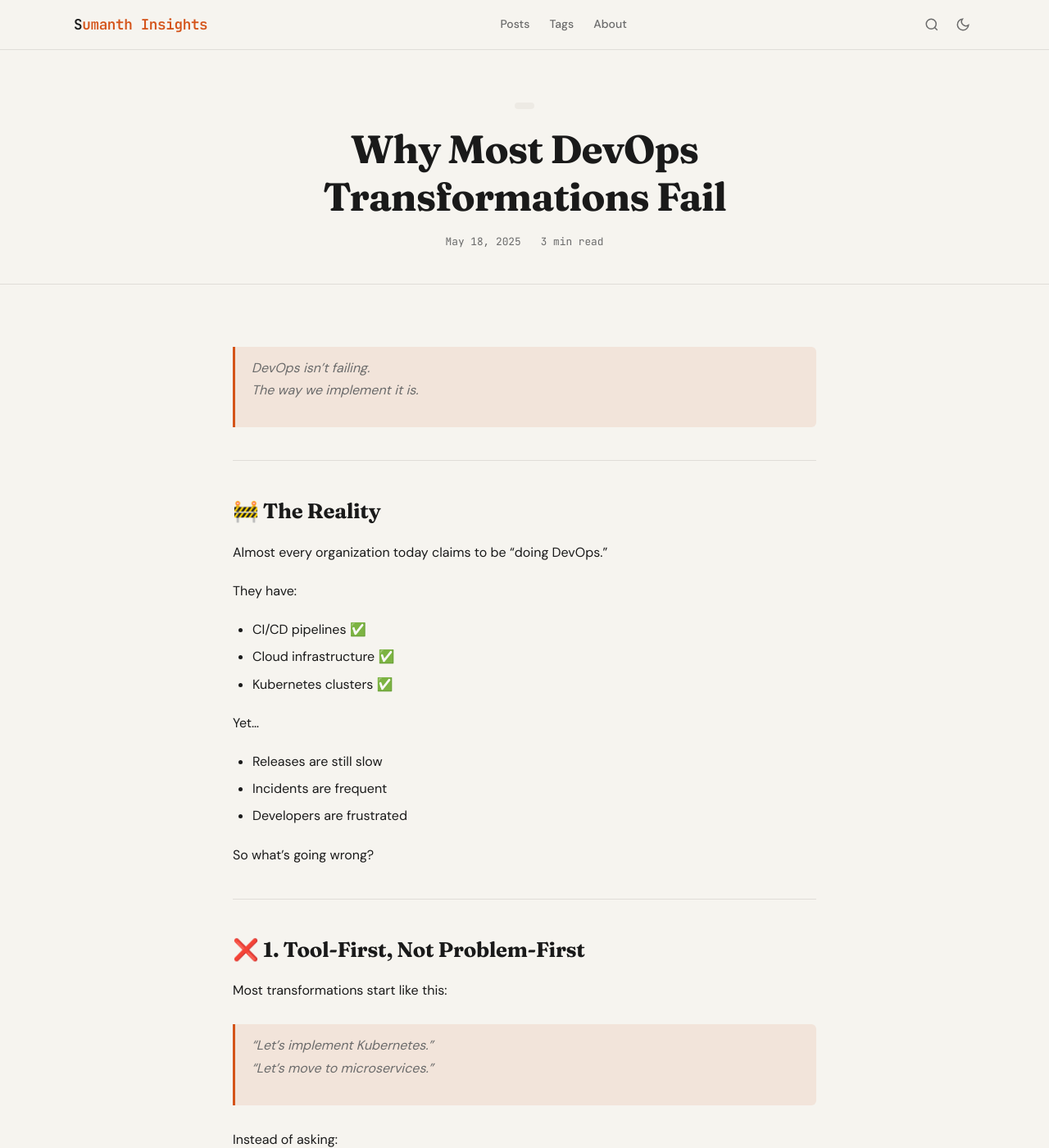
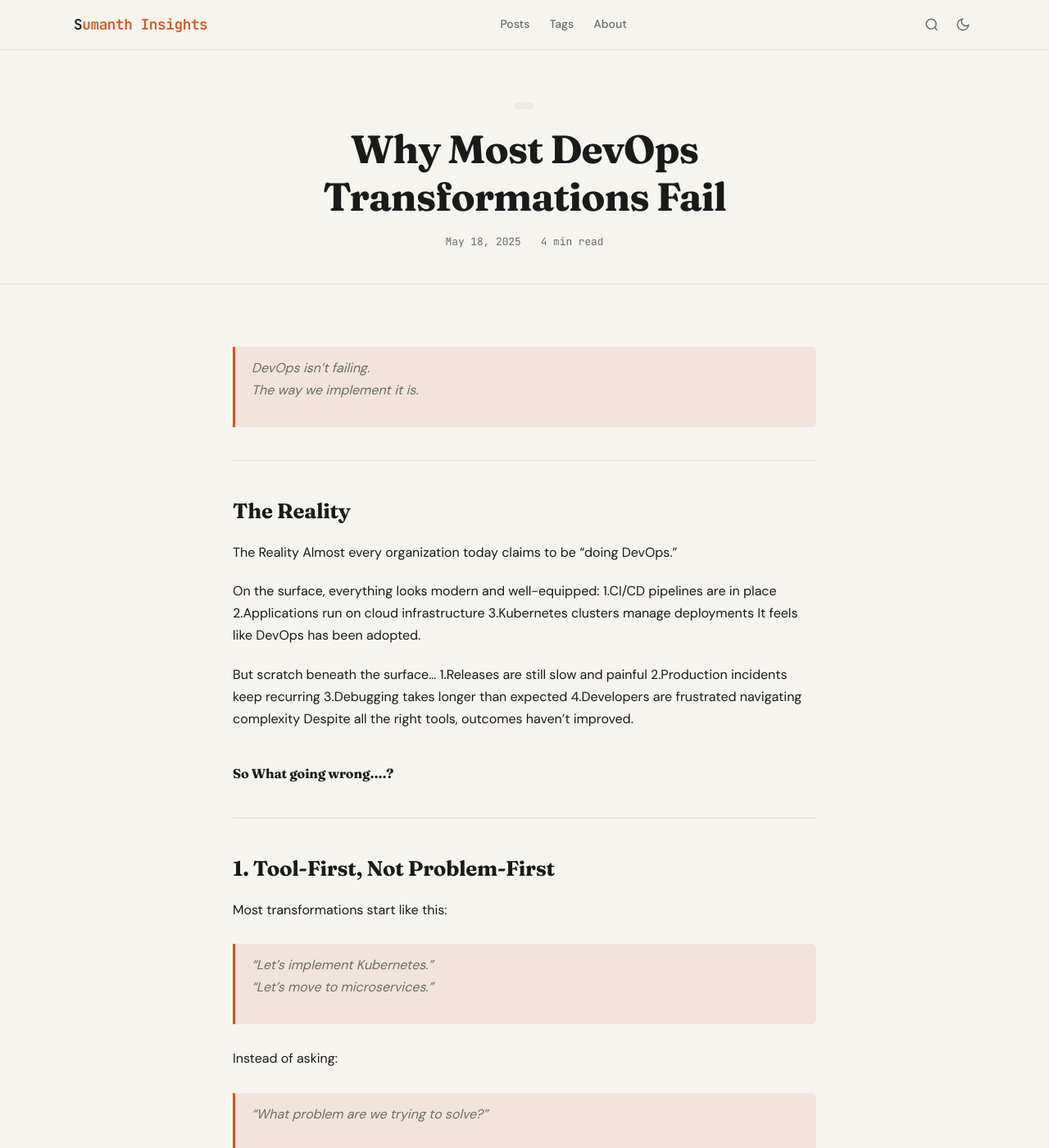
Before and after one commit to sumanthrb/insights, a Jekyll site: the page built from _posts/2025-05-18-DevOps-Tranf.md, in a window 1280 px wide and 1400 px high. Shown: the whole window at 82% size. Built offline with Jekyll 4.4.1, drawn with Linux system fonts in a browser that asks for light colours.

Commit message:
Refactor DevOps post formatting and headings
Updated formatting and headings in the DevOps post for clarity.

```diff
--- a/_posts/2025-05-18-DevOps-Tranf.md
+++ b/_posts/2025-05-18-DevOps-Tranf.md
@@ -12,26 +12,28 @@
 
 ---
 
-## 🚧 The Reality
+## The Reality
 
+The Reality
 Almost every organization today claims to be “doing DevOps.”
 
-They have:
-- CI/CD pipelines ✅
-- Cloud infrastructure ✅
-- Kubernetes clusters ✅
+On the surface, everything looks modern and well-equipped:
+  1.CI/CD pipelines are in place
+  2.Applications run on cloud infrastructure
+  3.Kubernetes clusters manage deployments
+It feels like DevOps has been adopted.
 
-Yet…
+But scratch beneath the surface…
+  1.Releases are still slow and painful
+  2.Production incidents keep recurring
+  3.Debugging takes longer than expected
+  4.Developers are frustrated navigating complexity
+Despite all the right tools, outcomes haven’t improved.
 
-- Releases are still slow
-- Incidents are frequent
-- Developers are frustrated
-
-So what’s going wrong?
-
+#### So What going wrong....?
 ---
 
-## ❌ 1. Tool-First, Not Problem-First
+## 1. Tool-First, Not Problem-First
 
 Most transformations start like this:
 
```
